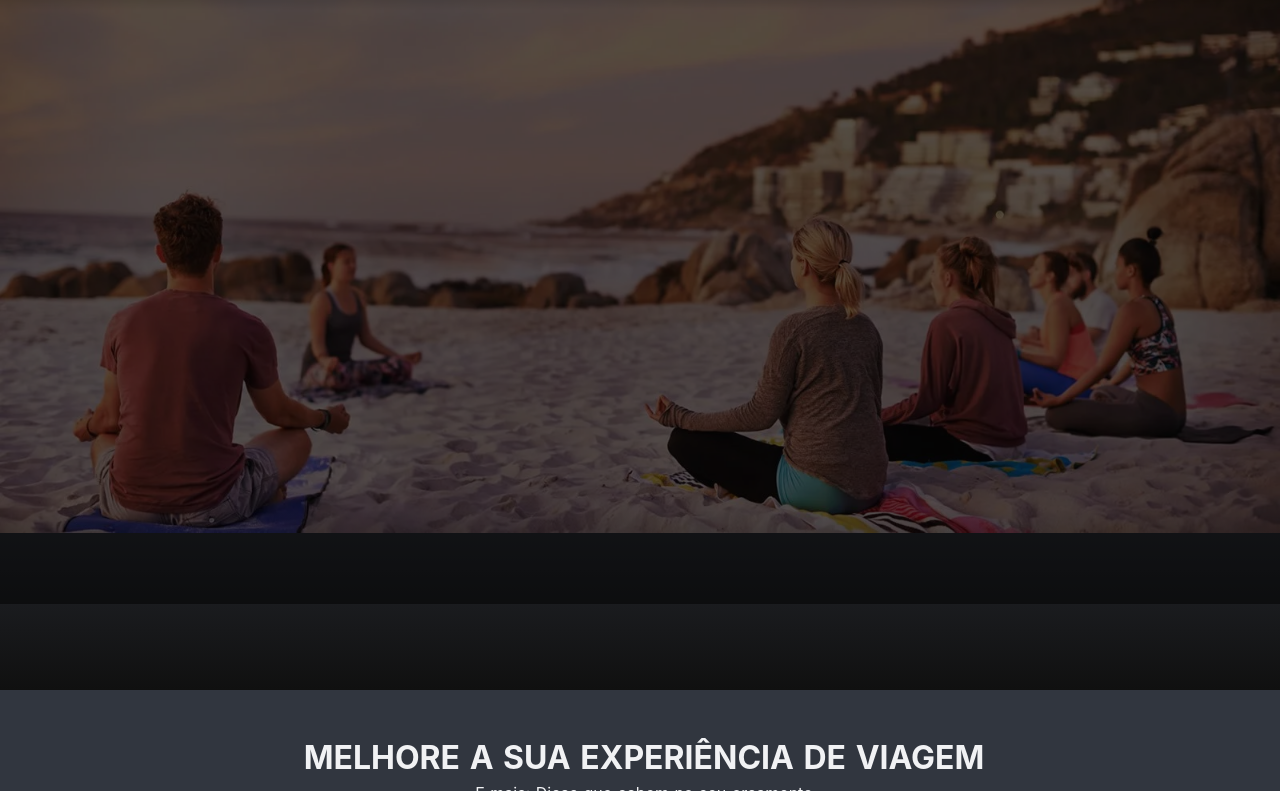
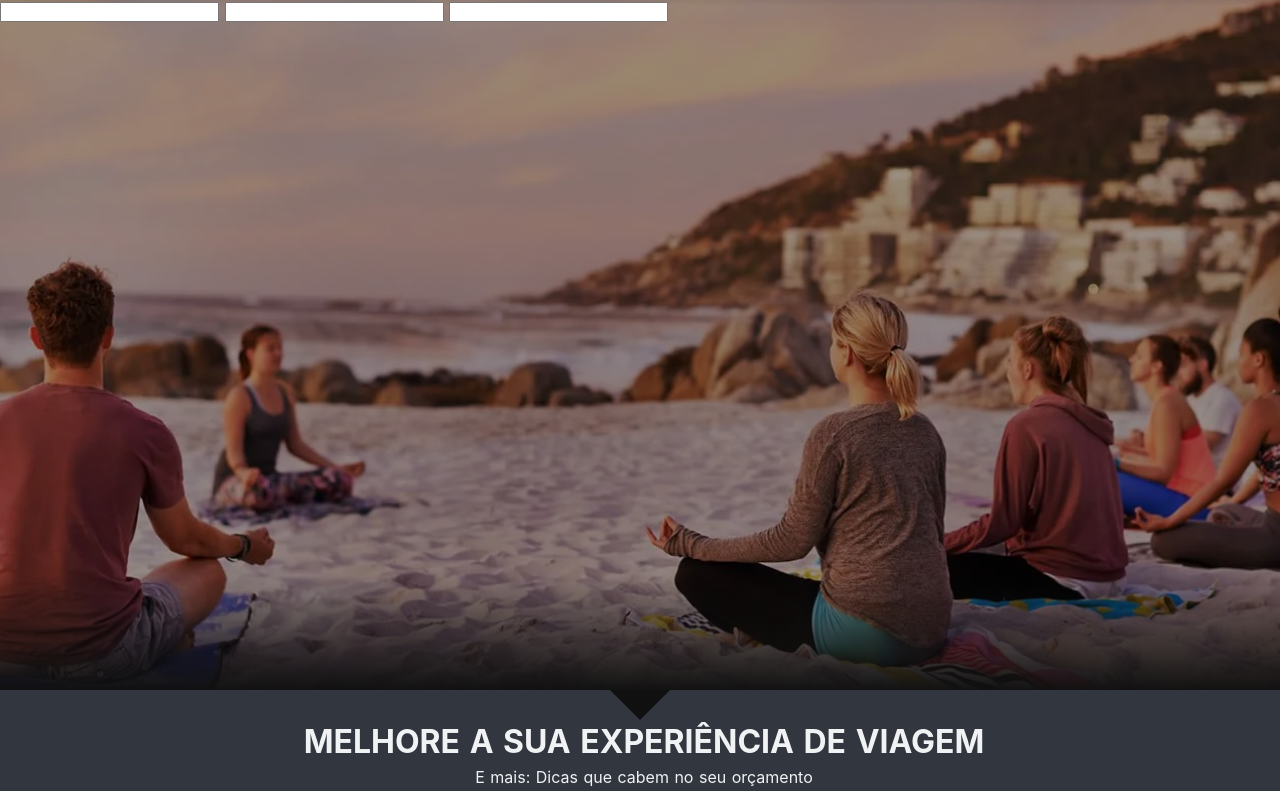
Before and after one commit to ratel-evil/nac-js, a plain HTML site: page public/index.html in a window 1280 px wide. Shown: the part 70-861 px from the top of the page. Drawn offline with Linux system fonts and the light colour scheme.

Commit message:
iniciando layout dos inputs

```diff
--- a/public/css/home.css
+++ b/public/css/home.css
@@ -2,13 +2,16 @@
     margin: 0;
     padding: 0;
     color: #f1f2f4;
-    font-family: Noto,-apple-system,BlinkMacSystemFont,Segoe UI,Roboto,Helvetica Neue,Helvetica,Arial,sans-serif;
+    font-family: Noto, -apple-system, BlinkMacSystemFont, Segoe UI, Roboto, Helvetica Neue, Helvetica, Arial, sans-serif;
     word-spacing: .0625em;
 }
+
 body {
     background-color: #31363f;
 }
-.img-principal {
+
+
+/* .img-principal {
     height: 47.5em;
     width: 100%;
     background-image: url(../img/beach_yoga_desktop.webp);
@@ -16,16 +19,10 @@ body {
     background-size: 100%;
     position: relative;
     margin-bottom: 3em;
-}
-.overlay {
-    background-color: rgba(17,17,17,.35);
-    height: 100%;
-    position: absolute;
-    top: 0;
-    left: 0;
-    right: 0;
-    bottom:0;
-}
+}*/
+
+
+/*
 .overlay:after {
     content: "";
     position: absolute;
@@ -43,7 +40,68 @@ body {
     left: 0;
     right: 0;
     background-image: linear-gradient(0deg,hsla(0,0%,100%,0),rgba(0,0,0,.7));
+} */
+.container-header > * {
+    position:relative;
 }
+.container-header {
+    background-image: url('../img/beach_yoga_desktop.webp');
+    position: relative;
+    width: 100%;
+    min-height: 47.5rem;
+    background-position: top;
+    background-size: cover;
+    background-repeat: no-repeat;
+    z-index: 1;
+}
+
+.overlay {
+    background: linear-gradient(
+        0deg,
+        #101010fc 0%,
+        rgba(0, 0, 0, .4) 15%,
+        rgba(0, 0, 0, .4) 90%,
+        rgba(0, 0, 0, .8) 100%);
+    height: 100%;
+    position: absolute ;
+    top: 0;
+    left: 0;
+    right: 0;
+    bottom: 0;
+}
+.arrow{
+    content: "";
+    position: absolute;
+    height: 0;
+    width: 0;
+    top: 100%;
+    left: 50%;
+    pointer-events: none;
+    border: 1.875rem solid rgba(0, 0, 0, 0);
+    background:transparent;
+    border-top-color: #101010;
+    margin-left: -1.875rem;
+}
+header.header {
+    position: relative;
+    display: grid;
+    grid-template-columns: 1fr 1fr;
+    grid-template-areas: "logo buttons";
+    margin:0 auto;
+    width: 70rem;
+    padding:1rem;
+}
+
+.logo {
+    grid-area: logo;
+}
+
+.buttons {
+    grid-area: buttons;
+    justify-self: flex-end;
+    align-self:center;
+}
+
 .container-home {
     margin: 2em auto;
     text-align: center;
@@ -52,25 +110,45 @@ body {
     padding-right: .5em;
     width: 100%;
 }
+
 .container-home h1 {
     margin-bottom: 0.2em;
 }
+
 .container-home p {
     margin-bottom: 2em;
 }
+
 .container-home .grade-mosaico {
     display: grid;
 }
-.card, .card1, .card2, .card3, .card4 {
+
+.card,
+.card1,
+.card2,
+.card3,
+.card4 {
     background-image: url(../img/1-_en-_hoscars.jfif);
     min-height: 14em;
     background-position: 50%;
     background-size: cover;
 }
-.card1 {grid-area: left;}
-.card2 {grid-area: wide;}
-.card3 {grid-area: right;}
-.card4 {grid-area: square;}
+
+.card1 {
+    grid-area: left;
+}
+
+.card2 {
+    grid-area: wide;
+}
+
+.card3 {
+    grid-area: right;
+}
+
+.card4 {
+    grid-area: square;
+}
 
 .grid-container {
     display: grid;
@@ -78,17 +156,18 @@ body {
     grid-gap: 1px;
 }
 
-.grid-container > div {
+.grid-container>div {
     background-color: rgba(255, 255, 255, 0.8);
     text-align: center;
     margin: .25em;
 }
+
 .form-overlay {
     position: absolute;
     top: -.25rem;
     left: -.5rem;
     right: -.4375rem;
     bottom: 5.375rem;
-    background-color: rgba(0,0,0,.5);
+    background-color: rgba(0, 0, 0, .5);
     border-radius: .25rem;
 }
--- a/public/index.html
+++ b/public/index.html
@@ -9,9 +9,31 @@
 </head>
 
 <body>
-    <div class="img-principal">
+    <div class="container-header">
         <div class="overlay"></div>
-        <div class="form-overlay"></div>
+        <header class="header">
+            <div class="logo">
+                <h1>Logo Íncrivel</h1>
+            </div>
+
+            <div class="buttons">
+                <p>botões fodas</p>
+            </div>
+
+        </header>
+        <div class="filtros">
+            <input type="search" name="address" id="address" list="addressList"/>
+            <datalist id="addressList">
+            </datalist>
+
+            <input type="search" name="price" id="price" list="priceList"/>
+            <datalist id="priceList">
+            </datalist>
+
+            <input type="search" name="usableArea" id="usableArea" list="usableAreaList">
+            <datalist id="usableAreaList"></datalist>
+        </div>
+        <div class="arrow"></div>
     </div>
     <div class="container-home">
         <h1>MELHORE A SUA EXPERIÊNCIA DE VIAGEM</h1>
```
